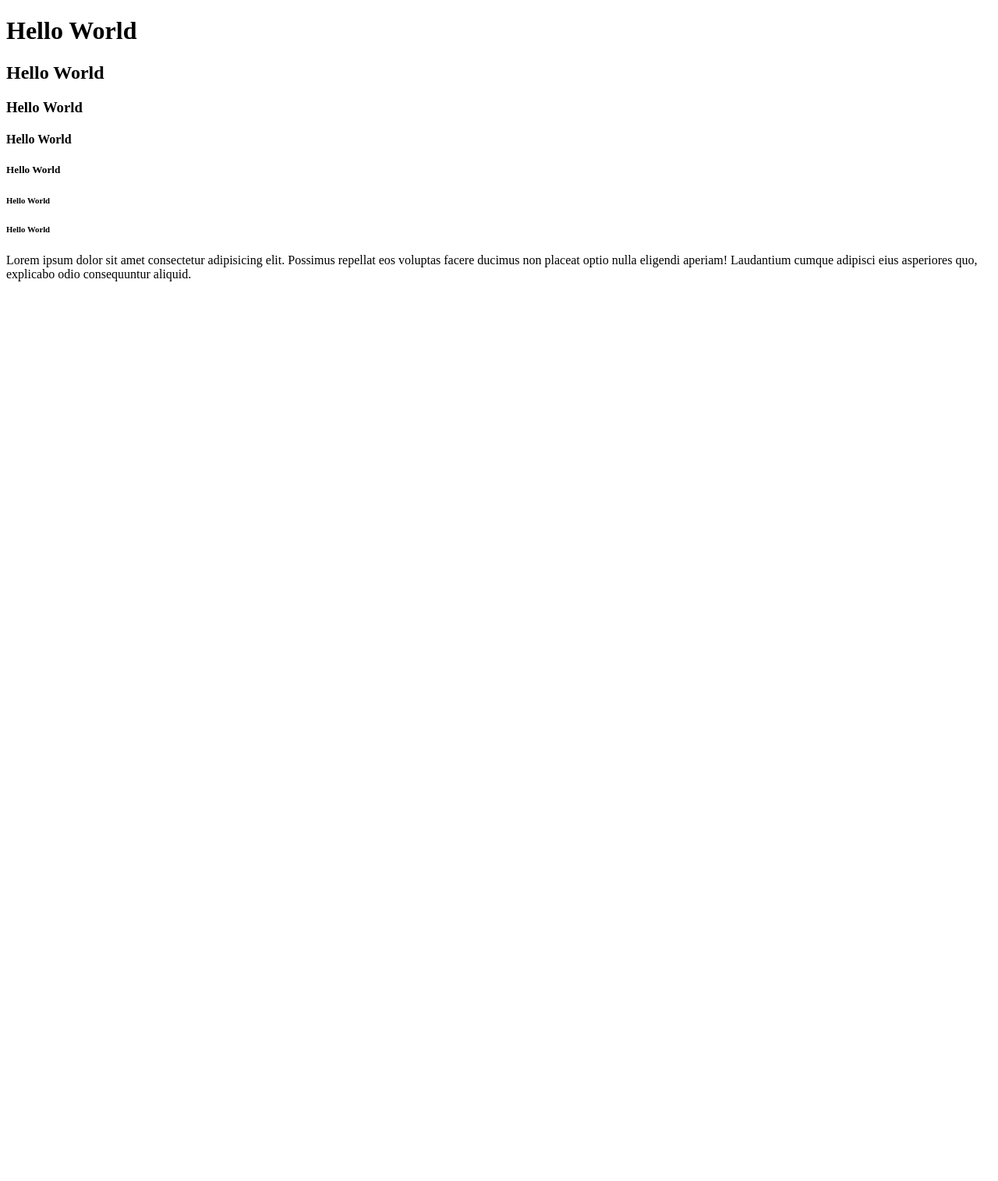
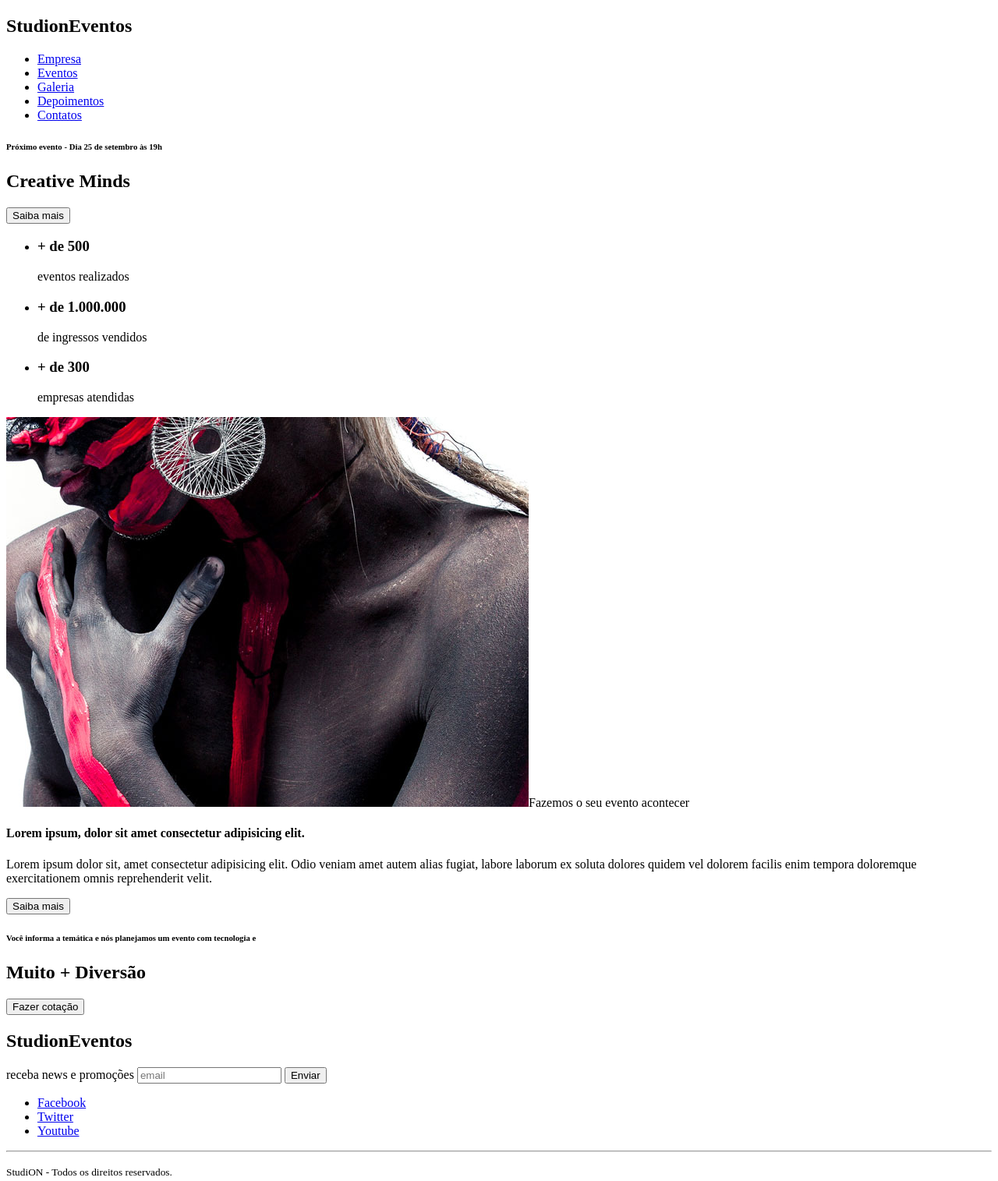
Before and after one commit to Idariana/studion, a website: page src/index.html in a window 1280 px wide. Shown: the whole page at 78% size. Before the commit the page ends 800 px from the top, so only its background shows below. Drawn offline with Linux system fonts and the light colour scheme.

Commit message:
feat(html): constructed html structure for the main page

```diff
--- a/src/index.html
+++ b/src/index.html
@@ -8,13 +8,97 @@
     </head>
 
     <body>
-     <h1>Hello World</h1>
-     <h2>Hello World</h2>
-     <h3>Hello World</h3>
-     <h4>Hello World</h4>
-     <h5>Hello World</h5>
-     <h6>Hello World</h6>
-     <h6>Hello World</h6>
-     <p>Lorem ipsum dolor sit amet consectetur adipisicing elit. Possimus repellat eos voluptas facere ducimus non placeat optio nulla eligendi aperiam! Laudantium cumque adipisci eius asperiores quo, explicabo odio consequuntur aliquid.</p>
+    <nav>
+        <h1>Studi<span>on</span><span>Eventos</span></h1>
+        <ul>
+            <li>
+                <a href="#empresa">
+                 Empresa
+                </a>
+            </li>
+            <li>
+                <a href="#eventos">
+                Eventos
+                </a>
+            </li>
+            <li>
+                <a href=#galeria>
+                Galeria
+                </a>
+            </li>
+            <li>
+                <a href=#depoimentos>
+                Depoimentos
+                </a>
+            </li>
+            <li>
+                <a href=#contatos>
+                Contatos
+                </a>
+            </li>
+        </ul>
+    </nav>
+
+    <header>
+        <div id="slider">
+            <div class="slide">
+                <h6><span>Próximo evento</span> - Dia 25 de setembro às 19h</h6>
+                <h2><span>Creative</span> Minds</h2>
+                <button>Saiba mais</button>
+            </div>
+        </div>
+    </header>
+
+    <main>
+      <section id="Eventos">
+            <ul>
+                <li><h3>+ de 500 </h3>eventos realizados</li>
+                <li><h3>+ de 1.000.000 </h3>de ingressos vendidos</li>
+                <li><h3>+ de 300 </h3>empresas atendidas</li>
+            </ul>
+      </section>
+<section>
+    <div>
+        <img src="institutional.jpg"
+        <h6>Fazemos o seu evento acontecer</h6>
+        <h4>Lorem ipsum, dolor sit amet consectetur adipisicing elit.</h4>
+        <p>
+            Lorem ipsum dolor sit, amet consectetur adipisicing elit. Odio
+            veniam amet autem alias fugiat, labore laborum ex soluta dolores
+            quidem vel dolorem facilis enim tempora doloremque exercitationem
+            omnis reprehenderit velit.
+        </p>
+        <button>Saiba mais</button>
+    </div>
+</section>
+
+<section>
+    <div>
+        <h6>
+            Você informa a temática e nós planejamos um evento com tecnologia e
+        </h6>
+        <h2><span>Muito + </span>Diversão</h2>
+        <button>Fazer cotação</button>
+    </div>
+</section>
+    </main>
+
+    <footer>
+        <h2>Studi<span>on</span><span>Eventos</span></h2>
+        <form>
+            <label>receba news e promoções</label>
+            <input type="email" placeholder="email"/>
+            <button type="submit">Enviar</button>
+        </form>
+        <ul>
+            <li><a href="https://facebook.com/" target="_blank">Facebook</a></li>
+            <li><a href="https://twitter.com/" target="blank">Twitter</a></li>
+            <li><a href="https://youtube.com/" target="_blank">Youtube</a></li>
+        </ul>
+        <hr />
+        <p>
+            <small>Studi<span>ON</span> - Todos os direitos reservados.</small>
+        </p>
+    </footer>
     </body>
 </html>
```
